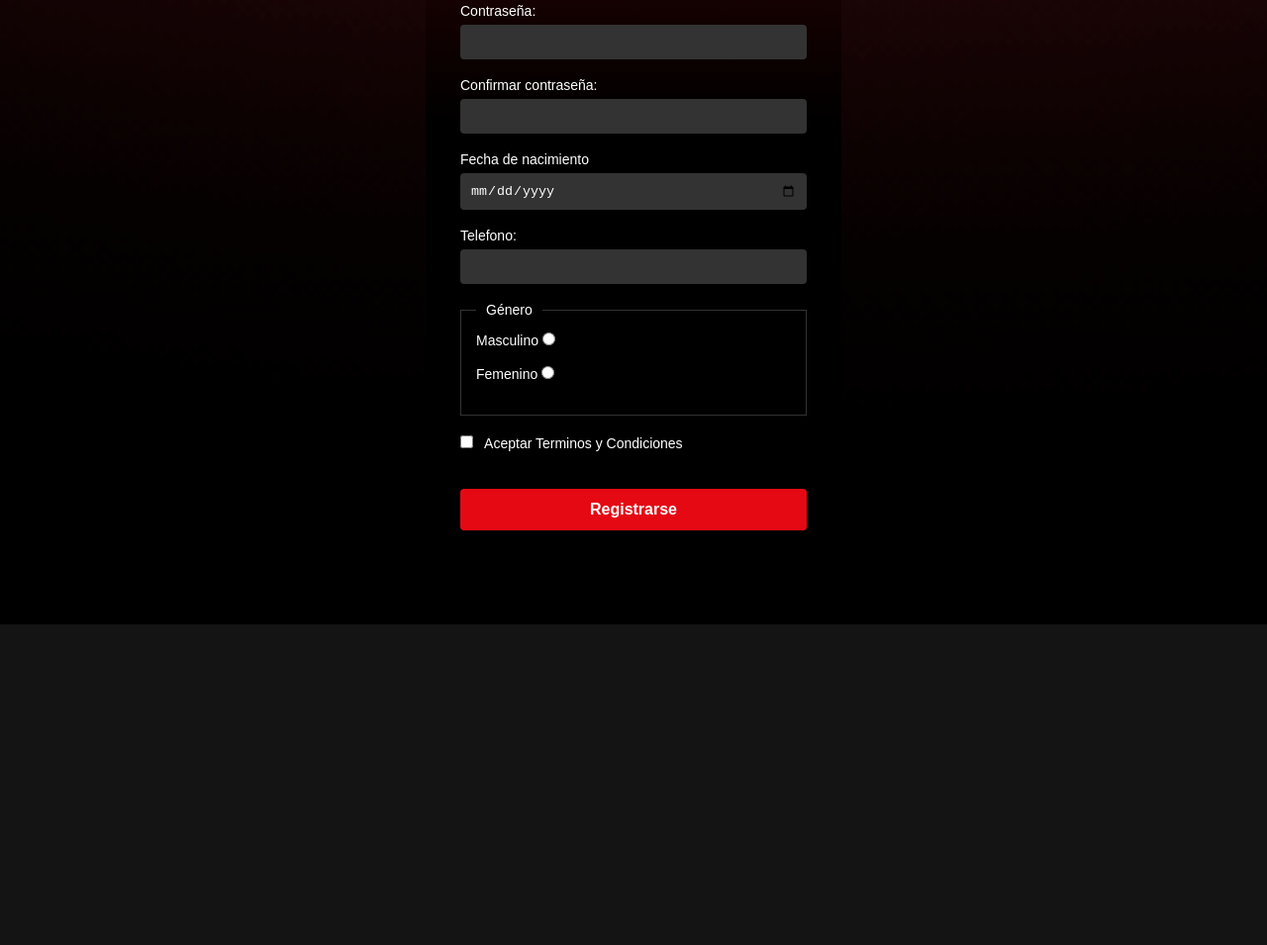
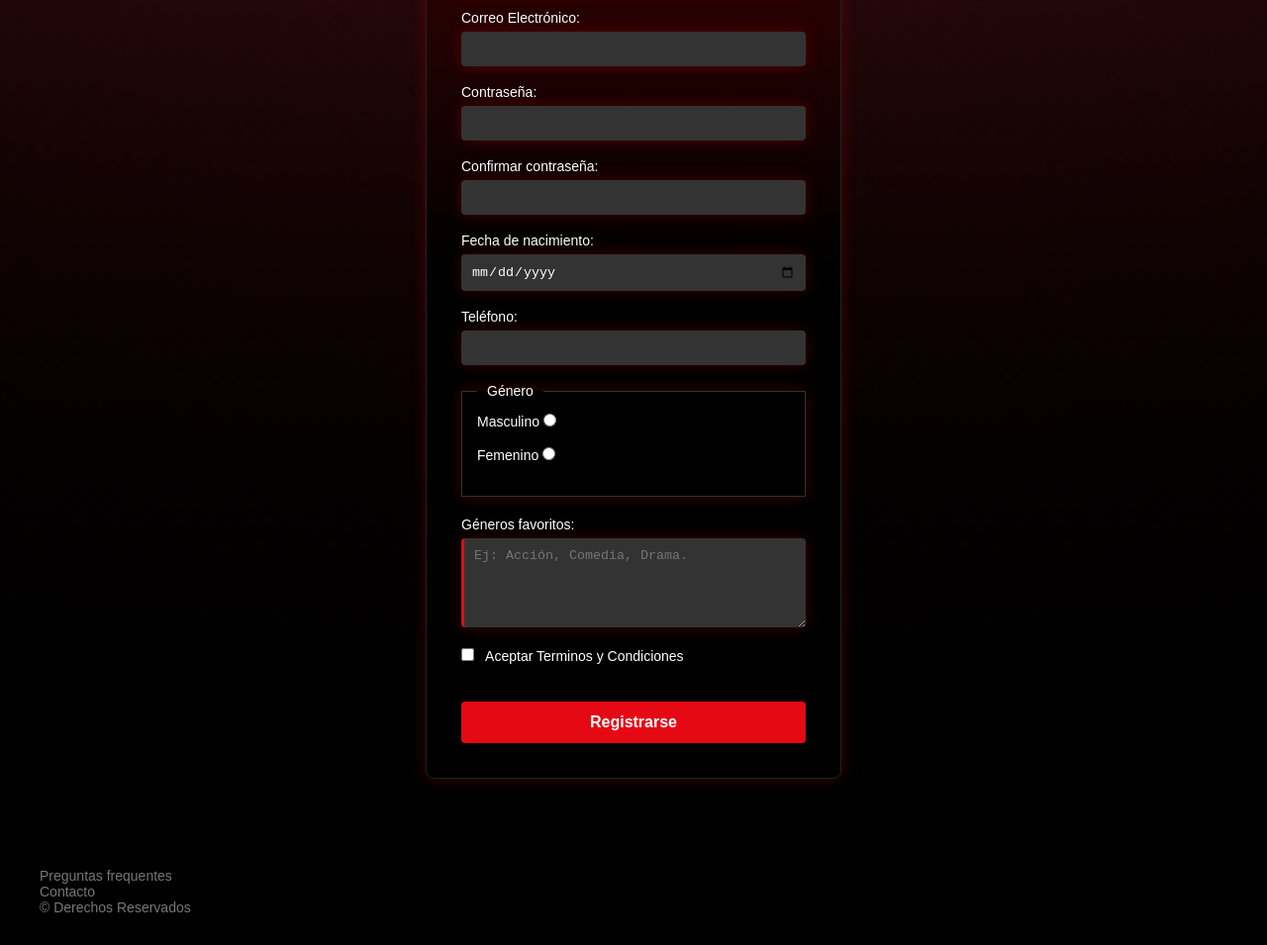
Before and after one commit to Gabriel2209/D-Ds, a plain HTML site: page index.html in a window 1280 px wide. Shown: the part 378-1333 px from the top of the page at 99% size. Before the commit the page ends 1009 px from the top, so only its background shows below. Drawn offline with Linux system fonts and the light colour scheme.

Commit message:
formulario terminado por ahora

```diff
--- a/index.html
+++ b/index.html
@@ -9,8 +9,11 @@
 </head>
 
 <body>
-
-    <form action="" method="POST">
+    <header>
+        <h2>Netflix</h2>
+    </header>
+    <main>
+        <form action="registrado.html" method="POST">
             <h1>Formulario de Registro</h1>
 
             <label for="nombre">Nombre:
@@ -28,12 +31,12 @@
             </label>
             <label for="verified-password">
                 Confirmar contraseña:
-            <input type="password" id="verified-password" name="verified-password" required >
+                <input type="password" id="verified-password" name="verified-password" required>
             </label>
-        <label for="fechaNac">Fecha de nacimiento
+            <label for="fechaNac">Fecha de nacimiento:
                 <input type="date" id="fechaNac" name="fechaNac">
             </label>
-        <label for="telefono">Telefono:
+            <label for="telefono">Teléfono:
                 <input type="tel" id="telefono" name="telefono" required>
             </label>
             <fieldset>
@@ -46,11 +49,11 @@
                     Femenino
                     <input type="radio" id="generoF" name="genero" value="femenino">
                 </label>
-
-
             </fieldset>
-
-
+            <label for="preferencias">
+                Géneros favoritos:
+                <textarea name="preferencias" id="preferencias" maxlength="35"
+                    placeholder="Ej: Acción, Comedia, Drama."></textarea>
             </label>
             <label for="terminos">
                 <input type="checkbox" id="terminos" name="terminos" required>
@@ -59,8 +62,12 @@
 
             <button type="submit">Registrarse</button>
         </form>
-
-
+    </main>
+    <footer>
+        <p>Preguntas frequentes</p>
+        <p>Contacto</p>
+        <p> © Derechos Reservados</p>
+    </footer>
 </body>
 
 
--- a/styles.css
+++ b/styles.css
@@ -11,15 +11,20 @@ body {
     background-image: url(utilidades/img/imagenDeFondo.png);
     background-size: cover;
     background-repeat: no-repeat;
-    background-position: inherit;
+    background-position: center center;
+
 }
 
 form{
     width: 420px;
-    margin: 60px auto;
+    margin: 60px auto ;
     background: linear-gradient(to top, #000,#000, #4A0404);
     padding: 35px;
+    border: 1px solid #222;
+    box-shadow: 0 0 15px rgba(229, 9, 20, 0.25);
     border-radius: 8px;
+    position: relative;
+    display: block;
 }
 
 h1{
@@ -38,7 +43,8 @@ input[type="text"],
 input[type="email"],
 input[type="password"],
 input[type="date"],
-input[type="tel"]{
+input[type="tel"],
+textarea{
     width: 100%;
     padding: 10px;
     margin-top: 6px;
@@ -46,16 +52,25 @@ input[type="tel"]{
     border: none;
     border-radius: 4px;
     color: white;
+    box-shadow: 0 0 15px rgba(229, 9, 20, 0.25);
 }
-input:focus{
+input:focus,
+textarea:focus{
     outline: none;
     background-color: #444;
+}
+
+textarea{
+    min-height: 90px;
+    resize: vertical;
+    border-left: 3px solid #e50914;
 }
 
 fieldset{
     border: 1px solid #333;
     padding: 15px;
     margin-bottom: 20px;
+    box-shadow: 0 0 15px rgba(229, 9, 20, 0.25);
 }
 
 legend{
@@ -82,3 +97,21 @@ button{
 button:hover{
     background-color: #f6121d;
 }
+header{
+    padding: 20px 40px;
+    border-bottom: 1px solid #333;
+}
+
+header h2{
+    color: #e50914;
+    font-size: 35px;
+    font-weight: bold;
+}
+
+footer{
+    background-color: #000;
+    color: #777;
+    padding: 30px 40px;
+    margin-top: 60px;
+    font-size: 14px;
+}
```
Also changed, not shown: registrado.html (added, +11 -0 lines), utilidades/fonts/NetflixSans_W_Th.woff (added), utilidades/fonts/NetflixSans_W_Th.woff2 (added). Lines whose indentation alone changed are shown as unchanged.
